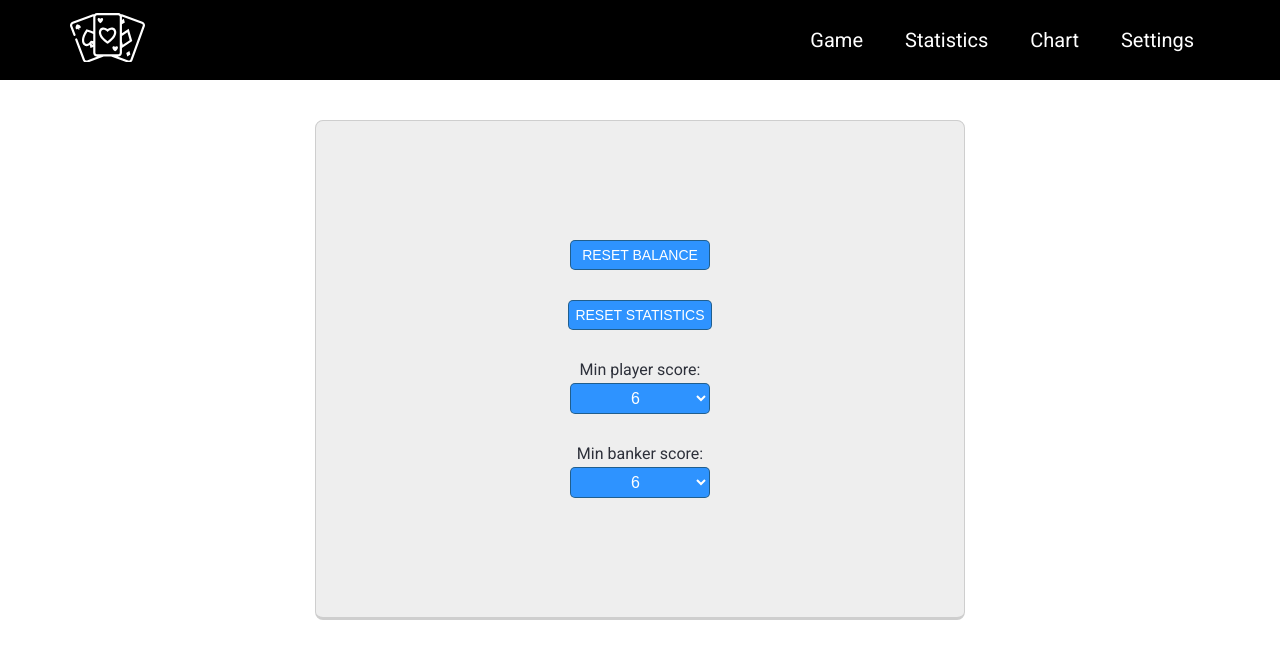
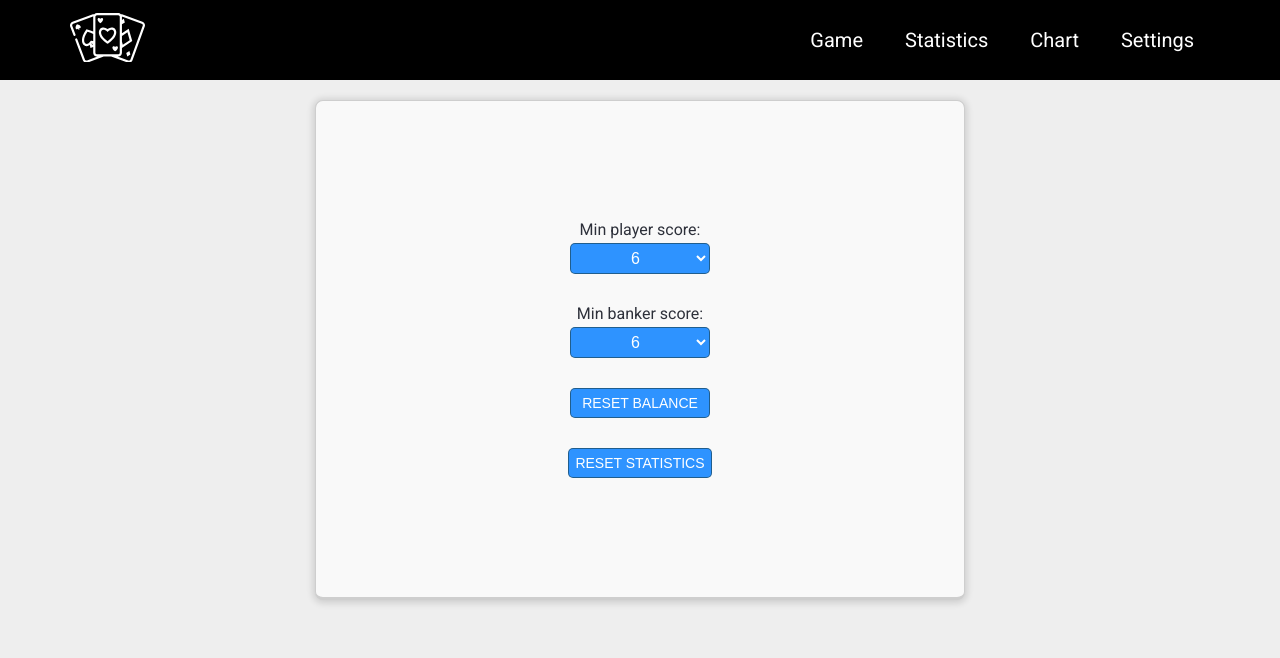
Before and after one commit to DmitriyFriz/baccarat-game, a React (Create React App) app: page /settings in a window 1280 px wide. Shown: the top 658 px of the page. Built offline with nearby package versions, Linux system fonts and the light colour scheme; what chartjs-plugin-zoom would draw is missing.

Commit message:
style: add style for pages

```diff
--- a/src/components/App/App.module.scss
+++ b/src/components/App/App.module.scss
@@ -16,6 +16,8 @@ a {
 body {
   width: 100%;
   height: 100%;
+
+  background-color: #eee;
 
   font-family: 'Roboto', sans-serif;
   font-weight: 400;
@@ -57,12 +59,29 @@ body {
     color: #fff;
 
     &:hover {
-      transition: box-shadow 0.2s;
-      box-shadow: 0 0 7px #181c22;
+      transition: all 0.2s;
+      box-shadow: 0 14px 26px -12px rgba(51, 150, 250, 0.55), 0 4px 23px 0px rgba(0, 0, 0, 0.12),
+        0 8px 10px -5px rgba(62, 152, 241, 0.35);
+      background-color: #57a5f8;
     }
 
     &:disabled {
       opacity: 0;
     }
   }
+
+  .page {
+    display: flex;
+    flex-direction: column;
+    justify-content: flex-start;
+    align-items: center;
+    width: 100%;
+    height: 100%;
+
+    padding: 20px;
+
+    @media (max-width: 600px) {
+      padding: 10px;
+    }
+  }
 }
--- a/src/components/BarChart/BarChart.tsx
+++ b/src/components/BarChart/BarChart.tsx
@@ -30,7 +30,7 @@ export const BarChart = observer(() => {
       </div>
       <button
         type="button"
-        className={`button ${style.resetButton}`}
+        className="button"
         onClick={() => {
           if (chartRef.current !== null) {
             chartRef.current.resetZoom();
--- a/src/components/SettingsElements/SettingsElements.module.scss
+++ b/src/components/SettingsElements/SettingsElements.module.scss
@@ -10,12 +10,13 @@
   max-height: 500px;
   height: 100%;
 
-  background-color: #eee;
+  background-color: #f9f9f9;
   border: 1px solid #cecece;
   border-bottom: 3px solid #cecece;
   border-radius: 8px;
 
-  margin-top: 40px;
+  // margin-top: 40px;
+  box-shadow: 0 1px 7px 2px rgba(0, 0, 0, 0.14);
 }
 
 .resetButton {
@@ -51,7 +52,9 @@
   color: #fff;
 
   &:hover {
-    transition: box-shadow 0.2s;
-    box-shadow: 0 0 7px #181c22;
+    transition: all 0.2s;
+    box-shadow: 0 14px 26px -12px rgba(51, 150, 250, 0.55), 0 4px 23px 0px rgba(0, 0, 0, 0.12),
+      0 8px 10px -5px rgba(62, 152, 241, 0.35);
+    background-color: #57a5f8;
   }
 }
--- a/src/components/SettingsElements/SettingsElements.tsx
+++ b/src/components/SettingsElements/SettingsElements.tsx
@@ -30,20 +30,6 @@ export const SettingsElements = observer(() => {
 
   return (
     <div className={style.settings}>
-      <button
-        type="button"
-        className={`button ${style.resetButton}`}
-        onClick={bettingStore.resetBalance}
-      >
-        reset balance
-      </button>
-      <button
-        type="button"
-        className={`button ${style.resetButton}`}
-        onClick={statisticsStore.resetStatistics}
-      >
-        reset statistics
-      </button>
       <div className={style.selectorContainer}>
         <span>Min player score:</span>
         <Select
@@ -62,6 +48,20 @@ export const SettingsElements = observer(() => {
           className={style.selector}
         />
       </div>
+      <button
+        type="button"
+        className={`button ${style.resetButton}`}
+        onClick={bettingStore.resetBalance}
+      >
+        reset balance
+      </button>
+      <button
+        type="button"
+        className={`button ${style.resetButton}`}
+        onClick={statisticsStore.resetStatistics}
+      >
+        reset statistics
+      </button>
     </div>
   );
 });
--- a/src/components/StatisticsTable/StatisticsTable.module.scss
+++ b/src/components/StatisticsTable/StatisticsTable.module.scss
@@ -5,6 +5,7 @@
   width: 100%;
   max-width: 1200px;
   table-layout: fixed;
+  box-shadow: 0 1px 7px 2px rgba(0, 0, 0, 0.14);
 
   caption {
     font-size: 24px;
@@ -51,6 +52,8 @@
 
 @media (max-width: 650px) {
   .table {
+    box-shadow: none;
+
     caption {
       font-size: 20px;
     }
@@ -68,6 +71,8 @@
       margin-bottom: 10px;
       border-bottom: 3px solid #cecece;
       border-radius: 8px;
+
+      box-shadow: 0 1px 7px 2px rgba(0, 0, 0, 0.14);
     }
 
     th,
--- a/src/components/StatisticsTable/StatisticsTable.tsx
+++ b/src/components/StatisticsTable/StatisticsTable.tsx
@@ -46,7 +46,6 @@ export const StatisticsTable = observer(() => {
 
   return (
     <table className={style.table}>
-      <caption>Statistics</caption>
       <thead>
         <tr>
           <th
--- a/src/components/pages/Chart/Chart.tsx
+++ b/src/components/pages/Chart/Chart.tsx
@@ -3,8 +3,8 @@ import { BarChart } from '../../BarChart';
 
 export const Chart = () => {
   return (
-    <>
+    <div className="page">
       <BarChart />
-    </>
+    </div>
   );
 };
--- a/src/components/pages/Settings/Settings.tsx
+++ b/src/components/pages/Settings/Settings.tsx
@@ -2,5 +2,9 @@ import React from 'react';
 import { SettingsElements } from '../../SettingsElements';
 
 export const Settings = () => {
-  return <SettingsElements />;
+  return (
+    <div className="page">
+      <SettingsElements />
+    </div>
+  );
 };
--- a/src/components/pages/Statistics/Statistics.tsx
+++ b/src/components/pages/Statistics/Statistics.tsx
@@ -3,8 +3,8 @@ import { StatisticsTable } from '../../StatisticsTable';
 
 export const Statistics = () => {
   return (
-    <>
+    <div className="page">
       <StatisticsTable />
-    </>
+    </div>
   );
 };
```
